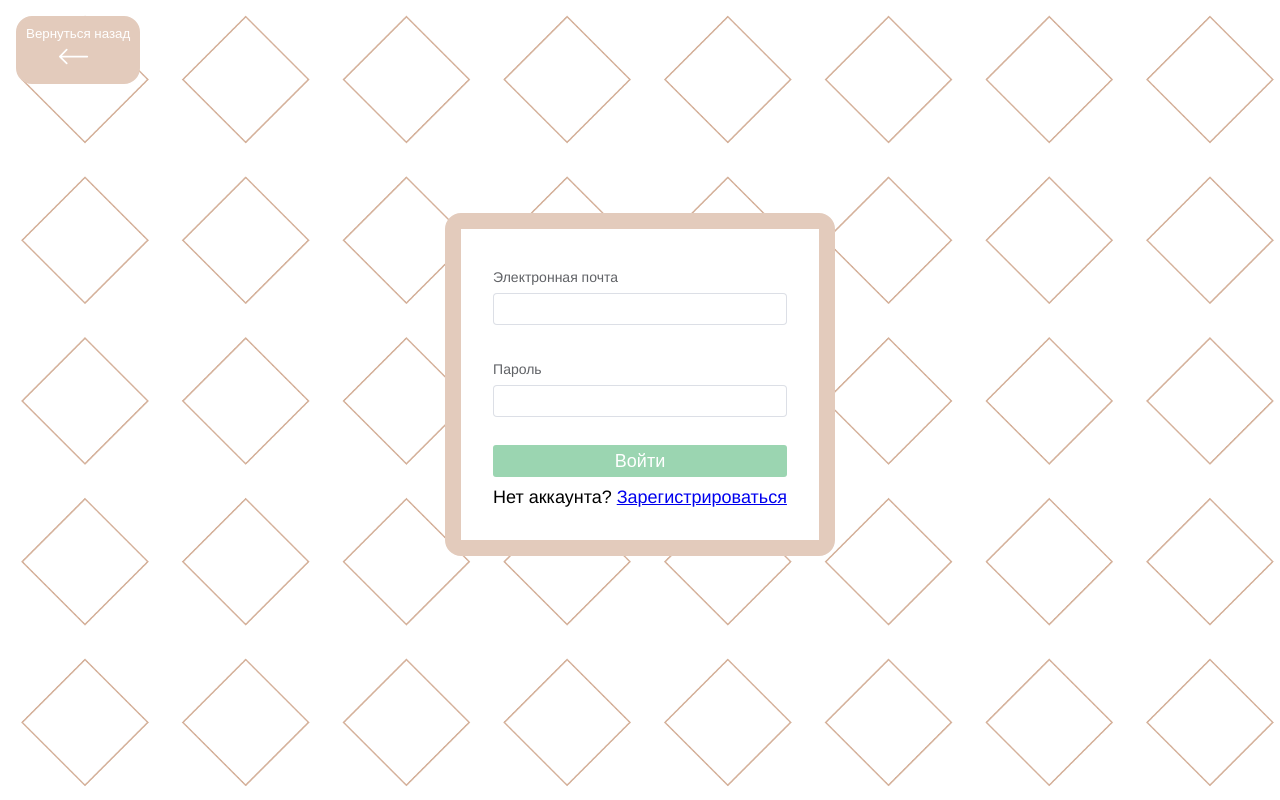
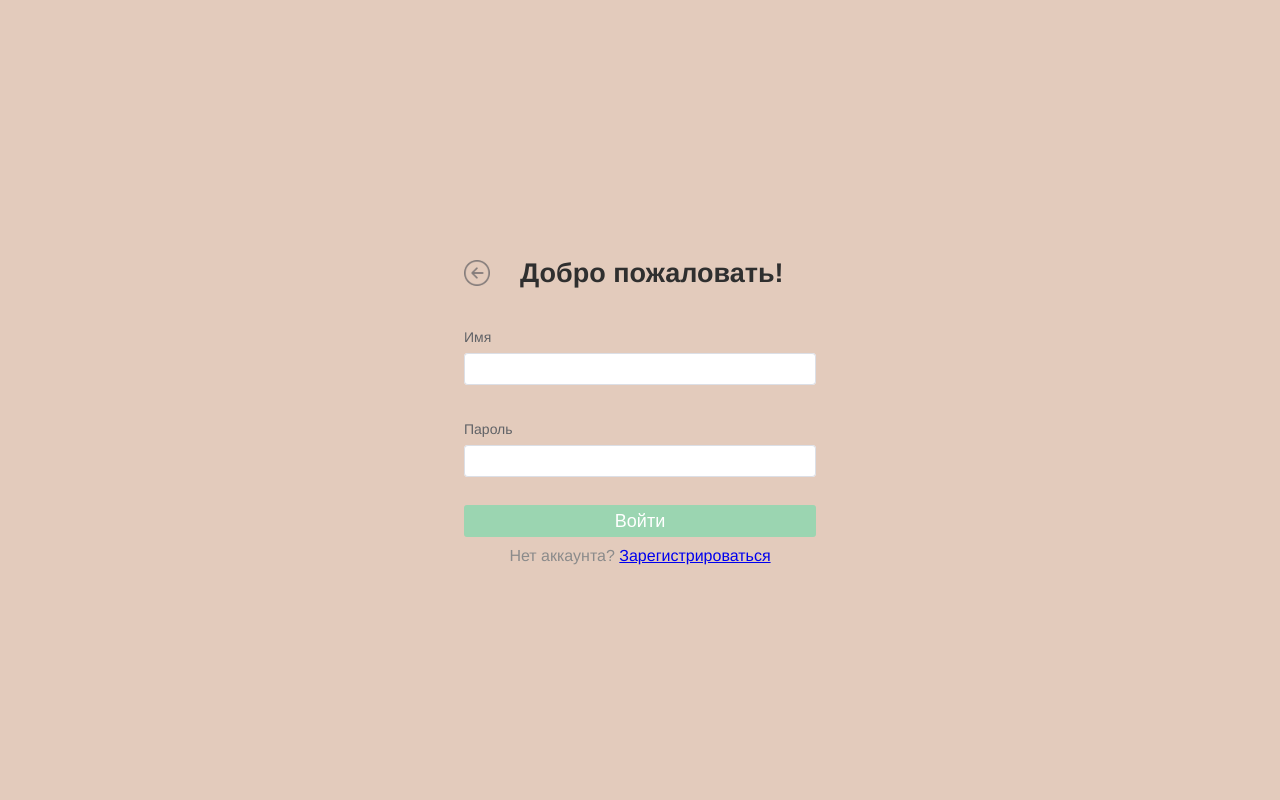
Before and after one commit to DayensCode/cook-book, a Vue app: page /authorization in a window 1280 px wide. Built offline with nearby package versions, Linux system fonts and the light colour scheme.

Commit message:
added new authorization (integration with backend)

```diff
--- a/src/App.vue
+++ b/src/App.vue
@@ -2,16 +2,15 @@
   <router-view />
 </template>
 
-<script lang="ts">
-import { defineComponent, inject } from 'vue'
+<script setup lang="ts">
+import { onMounted } from 'vue';
 
-export default defineComponent({
-  name: 'App',
-  setup() {
-    const globalState = inject("globalState");
-    return { globalState };
-  },
-})
+import { useAuthStore } from '@/store/auth';
+const authStore = useAuthStore();
+
+onMounted(() => {
+  authStore.loadUserFromStorage();
+});
 </script>
 
 <style>
--- a/src/assets/styles/main.scss
+++ b/src/assets/styles/main.scss
@@ -53,3 +53,9 @@
 .no-value {
   color: #2F2222;
 }
+
+.go-back {
+  width: 26px;
+  height: 26px;
+  cursor: pointer;
+}
--- a/src/components/CardList.vue
+++ b/src/components/CardList.vue
@@ -175,6 +175,7 @@
 import type { FormRules } from 'element-plus';
 import { storeToRefs } from 'pinia';
 import { useRecipeStore } from '@/store/index';
+import { useAuthStore } from '@/store/auth';
 
 import TheCard from "./TheCard.vue";
 import BaseModal from "./BaseModal.vue";
@@ -182,6 +183,8 @@
 
 const recipeStore = useRecipeStore();
 const { recipes, error, loading } = storeToRefs(recipeStore);
+const authStore = useAuthStore();
+const { token } = storeToRefs(authStore);
 
 const asideTitle = ref('');
 const isModalOpen = ref(false);
@@ -340,7 +343,7 @@
       method: 'POST',
       headers: {
         'Content-Type': 'application/json',
-        Authorization: `Bearer eyJhbGciOiJIUzI1NiIsInR5cCI6IkpXVCJ9.eyJsb2dpbiI6ImFkbWluIiwiZXhwIjoxNzQ0ODA5NjM2fQ.kERmPQo7Y1i6Y5XpjLrnNE8nfd1VnWqaYw-WZ8bRnNY`,
+        Authorization: `Bearer ${token.value}`,
       },
       body: JSON.stringify(payload),
     });
@@ -477,12 +480,6 @@
   gap: 80px;
 }
 
-.go-back {
-  width: 26px;
-  height: 26px;
-  cursor: pointer;
-}
-
 .modal-title {
   color: #2F2222;
 }
--- a/src/components/Logout.vue
+++ b/src/components/Logout.vue
@@ -1,26 +1,21 @@
 <template>
-  <div @click="logout" class="flex">
+  <div @click="handleLogout" class="flex">
     <SvgIcon class="logout" name="logout"/>
     <span>Выйти</span>
   </div>
 </template>
 
-<script>
-import { logout } from "@/helpers/authorization";
+<script setup lang="ts">
+import { useAuthStore } from '@/store/auth';
+import { useRouter } from 'vue-router';
 import SvgIcon from "./SvgIcon.vue";
 
-export default {
-  components: { SvgIcon },
-  inject: ["globalState"],
-  methods: {
-    logout() {
-      logout();
-      this.globalState.isAuthorized = false;
-      this.globalState.isAdmin = false;
-      this.globalState.user = null;
-      alert("Вы вышли из аккаунта");
-    },
-  },
+const authStore = useAuthStore();
+const router = useRouter();
+
+const handleLogout = () => {
+  authStore.logout();
+  router.push('/');
 };
 </script>
 
--- a/src/components/TheHeader.vue
+++ b/src/components/TheHeader.vue
@@ -21,10 +21,10 @@
       </el-input>
 
       <div>
-        <el-dropdown v-if="globalState.isAuthorized" trigger="hover">
+        <el-dropdown v-if="isAuthorized" trigger="hover">
           <router-link to="/account" class="user-info flex">
             <SvgIcon class="account" name="account" />
-            <span>{{ globalState.user.username }}</span>
+            <span>{{ username }}</span>
           </router-link>
           <template #dropdown>
             <el-dropdown-menu>
@@ -47,7 +47,7 @@
           </template>
         </el-dropdown>
 
-        <router-link v-if="!globalState.isAuthorized" to="/authorization" class="flex">
+        <router-link v-if="!isAuthorized" to="/authorization" class="flex">
           <SvgIcon class="login" name="login" />
           <p>Войти</p>
         </router-link>
@@ -60,17 +60,18 @@
 </template>
 
 <script setup lang="ts">
-import { inject } from "vue";
 import { storeToRefs } from "pinia";
 import { useRecipeStore } from "@/store/index";
+import { useAuthStore } from "@/store/auth";
 
 import Logout from "./Logout.vue";
 import SvgIcon from "./SvgIcon.vue";
 
-const globalState = inject("globalState") as any;
-
 const recipeStore = useRecipeStore();
 const { query } = storeToRefs(recipeStore);
+
+const authStore = useAuthStore();
+const { isAuthorized, username } = storeToRefs(authStore);
 
 function searchRecipes() {
   recipeStore.fetchRecipes();
--- a/src/components/modals/RecipeCardModal.vue
+++ /dev/null
@@ -1,66 +0,0 @@
-<template>
-    <div v-if="recipe" class="modal-overlay" @click.self="closeModal">
-      <div class="modal-content">
-        <h2>{{ recipe.title }}</h2>
-        <p><strong>Ингредиенты:</strong> {{ recipe.ingredients.replace(/\|/g, ", ") }}</p>
-        <p><strong>Порции:</strong> {{ recipe.servings }}</p>
-        <p><strong>Инструкция:</strong> {{ recipe.instructions }}</p>
-
-        <button class="btn-light-green" @click="closeModal">Закрыть</button>
-      </div>
-    </div>
-  </template>
-
-  <script>
-  export default {
-    name: "RecipeCardModal",
-    props: {
-      recipe: Object
-    },
-    methods: {
-      closeModal() {
-        this.$emit("close");
-      }
-    }
-  };
-  </script>
-
-  <style scoped>
-  .modal-overlay {
-    position: fixed;
-    top: 0;
-    left: 0;
-    width: 100%;
-    height: 100%;
-    background: rgba(0, 0, 0, 0.5);
-    display: flex;
-    align-items: center;
-    justify-content: center;
-    z-index: 1000;
-  }
-
-  .modal-content {
-    background: #e3cbbc;
-    padding: 20px;
-    border-radius: 10px;
-    border: 1rem white solid;
-    width: 50%;
-    max-width: 500px;
-    text-align: left;
-  }
-
-  button {
-    margin-top: 10px;
-    padding: 10px 20px;
-    background-color: #9bd5b1;
-    color: white;
-    border: none;
-    border-radius: 5px;
-    cursor: pointer;
-    transition: background-color 0.3s ease;
-  }
-
-  button:hover {
-    background-color: #5bb07b;
-  }
-  </style>
--- /dev/null
+++ b/src/store/auth.ts
@@ -0,0 +1,42 @@
+import { defineStore } from 'pinia';
+
+interface AuthState {
+  token: string | null;
+  isAuthorized: boolean;
+  username: string | null;
+}
+
+export const useAuthStore = defineStore('auth', {
+  state: (): AuthState => ({
+    token: null,
+    isAuthorized: false,
+    username: null,
+  }),
+  actions: {
+    setToken(token: string) {
+      this.token = token;
+      this.isAuthorized = true;
+      localStorage.setItem('access_token', token);
+    },
+    setUsername(username: string) {
+      this.username = username;
+      localStorage.setItem('username', username);
+    },
+    loadUserFromStorage() {
+      const token = localStorage.getItem('access_token');
+      const username = localStorage.getItem('username');
+      if (token && username) {
+        this.token = token;
+        this.username = username;
+        this.isAuthorized = true;
+      }
+    },
+    logout() {
+      this.token = null;
+      this.username = null;
+      this.isAuthorized = false;
+      localStorage.removeItem('access_token');
+      localStorage.removeItem('username');
+    },
+  },
+});
--- a/src/views/Authorization.vue
+++ b/src/views/Authorization.vue
@@ -1,138 +1,108 @@
 <template>
-	<div class="layout">
-		<button class="back-btn" @click="goBack">
-			<p>Вернуться назад</p>
-			<SvgIcon class="arrow-back" name="arrow-back" />
-		</button>
+	<div class="layout flex">
 		<el-form ref="formRef" hide-required-asterisk :model="formData" class="form-layout" :rules="rules">
-			<el-form-item label="Электронная почта" prop="email">
-				<CustomInput v-model="formData.email" required />
+      <div class="flex auth-top">
+        <SvgIcon class="go-back" name="go-back" @click="goBack" />
+        <h2>Добро пожаловать!</h2>
+      </div>
+			<el-form-item label="Имя" prop="name">
+				<CustomInput v-model="formData.name" />
 			</el-form-item>
-
 			<el-form-item label="Пароль" prop="password">
-				<CustomInput v-model="formData.password" type="password" required />
+				<CustomInput v-model="formData.password" type="password" />
 			</el-form-item>
 
 			<el-button class="btn-light-green" type="primary" @click="login">Войти</el-button>
-			<div class="sign-up-link">
-				Нет аккаунта?
-				<router-link to="/sign-up">Зарегистрироваться</router-link>
-			</div>
+			<p class="bottom-info">Нет аккаунта? <router-link to="/sign-up">Зарегистрироваться</router-link></p>
 		</el-form>
 	</div>
 </template>
 
-<script>
+<script setup lang="ts">
+import { reactive, ref } from 'vue';
+import type { FormInstance, FormRules } from 'element-plus';
+import { useAuthStore } from '@/store/auth';
+import { useRouter } from 'vue-router';
+
 import CustomInput from '@/components/CustomInput.vue';
 import SvgIcon from '@/components/SvgIcon.vue';
-import { getCurrentUser, loginUser } from '@/helpers/authorization';
 
-export default {
-	components: {
-		CustomInput,
-		SvgIcon,
-	},
+const authStore = useAuthStore();
+const router = useRouter();
 
-	data() {
-		return {
-			formRef: null,
-			formData: {
-				email: '',
-				password: ''
-			},
-			rules: {
-				email: [
-					{ required: true, message: 'Введите email', trigger: 'change' },
-					{ type: 'email', message: 'Некорректный email', trigger: 'change' }
-				],
-				password: [
-					{ required: true, validator: this.validatePass, trigger: 'change' },
-				],
-			},
+const formRef = ref<FormInstance | null>(null);
+const formData = reactive({
+	name: '',
+	password: '',
+});
+
+const validateName = (rule: any, value: string, callback: (error?: Error) => void) => {
+	if (value === '') {
+		callback(new Error('Введите имя'));
+	} else if (value.length < 5) {
+		callback(new Error('Имя должно быть не менее 5 символов'));
+	} else {
+		callback();
+	}
 };
-	},
 
-	inject: ["globalState"],
-	methods: {
-		login() {
-			this.$refs.formRef.validate((valid) => {
-				if (valid) {
-					if (loginUser(this.formData.email, this.formData.password)) {
-						const user = getCurrentUser();
-						this.globalState.isAuthorized = true;
-						this.globalState.isAdmin = user?.isAdmin || false;
-						this.globalState.user = user
-						alert("Вы успешно вошли!");
-						this.$router.push("/");
-					} else {
-						alert("Неверные логин или пароль");
-					}
-				}
-				else {
-					alert("Ошибка валидации");
-				}
-			})
-		},
-		validatePass(rule, value, callback) {
+const validatePass = (rule: any, value: string, callback: (error?: Error) => void) => {
 	if (value === '') {
 		callback(new Error('Введите пароль'));
-			}
-			else if (value.length < 8) {
+	} else if (value.length < 8) {
 		callback(new Error('Пароль должен содержать минимум 8 символов'));
 	} else {
 		callback();
 	}
+};
+
+const rules: FormRules = {
+	name: [{ required: true, validator: validateName, trigger: 'change' }],
+	password: [{ required: true, validator: validatePass, trigger: 'change' }],
+};
+
+const login = async () => {
+  if (!formRef.value) return;
+
+  formRef.value.validate(async (valid) => {
+    if (valid) {
+      try {
+        const formBody = new URLSearchParams();
+        formBody.append('username', formData.name);
+        formBody.append('password', formData.password);
+
+        const response = await fetch('http://localhost:8080/api/v1/auth/token', {
+          method: 'POST',
+          headers: {
+            'Content-Type': 'application/x-www-form-urlencoded',
           },
-		goBack() {
+          body: formBody,
+        });
+
+        if (!response.ok) {
+          const error = await response.json();
+          alert(error.detail || 'Ошибка входа');
+          return;
+        }
+
+        const data = await response.json();
+        const accessToken = data.access_token;
+
+        authStore.setToken(accessToken);
+        authStore.setUsername(formData.name);
+
+        router.push('/');
+      } catch (err) {
+        console.error(err);
+        alert('Ошибка соединения с сервером');
+      }
+    } else {
+      alert('Ошибка валидации');
+    }
+  });
+};
+
+const goBack = () => {
 	window.history.back();
-		},
-		submitForm() {
-			this.$refs.formRef.validate((valid) => {
-				if (valid) alert('Форма валидна');
-				else alert('Ошибка валидации');
-			});
-		},
-	}
 };
 </script>
-
-<style lang="scss" scoped>
-.layout {
-	min-height: 48rem;
-	height: 100%;
-	display: flex;
-	flex-direction: column;
-	align-items: center;
-	justify-content: center;
-}
-
-.form-layout {
-	max-width: 300px;
-	border: 1rem solid #e3cbbc;
-	display: flex;
-	flex-direction: column;
-	gap: 10px;
-	color: black;
-	background-color: white;
-	border-radius: 1rem;
-	padding: 2rem;
-}
-
-.arrow-back {
-	width: 50px;
-	height: 30px;
-	color: white;
-}
-
-.back-btn {
-	cursor: pointer;
-	color: white;
-	border: 3px #e3cbbc solid;
-	background-color: #e3cbbc;
-	border-radius: 1rem;
-	padding: 7px;
-	position: absolute;
-	left: 1rem;
-	top: 1rem;
-}
-</style>
--- a/src/views/SignUp.vue
+++ b/src/views/SignUp.vue
@@ -1,159 +1,144 @@
 <template>
-	<div class="layout">
-		<button class="back-btn" @click="goBack">
-			<p>Вернуться назад</p>
-			<SvgIcon class="arrow-back" name="arrow-back" />
-		</button>
-		<el-form ref="formRef" require-asterisk-position="right" :rules="rules" :model="formData" class="form-layout">
-			<el-form-item label="Имя" prop="first_name">
-				<CustomInput v-model="formData.first_name" />
-			</el-form-item>
-			<el-form-item label="Фамилия" prop="last_name">
-				<CustomInput v-model="formData.last_name" />
-			</el-form-item>
-			<el-form-item label="Отчество" prop="third_name">
-				<CustomInput v-model="formData.third_name" />
-			</el-form-item>
-			<el-form-item label="Электронная почта" prop="email">
-				<CustomInput v-model="formData.email" />
+	<div class="layout flex">
+		<el-form ref="formRef" hide-required-asterisk :rules="rules" :model="formData" class="form-layout">
+      <div class="flex auth-top">
+        <SvgIcon class="go-back" name="go-back" @click="goBack" />
+        <h2>Добро пожаловать!</h2>
+      </div>
+			<el-form-item label="Имя" prop="name">
+				<CustomInput v-model="formData.name" />
 			</el-form-item>
 			<el-form-item label="Пароль" prop="password">
 				<CustomInput v-model="formData.password" type="password" />
 			</el-form-item>
-			<el-form-item label="Пароль повторно" prop="passwordCheck">
+			<el-form-item label="Повторный ввод пароля" prop="passwordCheck">
 				<CustomInput v-model="formData.passwordCheck" type="password" />
 			</el-form-item>
 
 			<el-button class="btn-light-green" type="primary" @click="submitForm">Зарегистрироваться</el-button>
+      <p class="bottom-info">Уже зарегестрированы? <router-link to="/authorization">Войти</router-link></p>
 		</el-form>
 	</div>
 </template>
 
-<script>
+<script setup lang="ts">
+import { ref, reactive } from 'vue';
+import type { FormInstance, FormRules } from 'element-plus';
+import { useRouter } from 'vue-router';
+
 import CustomInput from '@/components/CustomInput.vue';
 import SvgIcon from '@/components/SvgIcon.vue';
-import { getCurrentUser, loginUser, registerUser } from '@/helpers/authorization';
 
-export default {
-	components: {
-		CustomInput,
-		SvgIcon,
-	},
-	data() {
-		return {
-			formRef: null,
-			formData: {
-				email: '',
-				first_name: '',
-				last_name: '',
-				third_name: '',
+const router = useRouter();
+
+const formRef = ref<FormInstance | null>(null);
+const formData = reactive({
+	name: '',
 	password: '',
 	passwordCheck: '',
-			},
+});
 
-			rules: {
-				email: [
-					{ required: true, message: 'Введите email', trigger: 'change' },
-					{ type: 'email', message: 'Некорректный email', trigger: 'change' }
-				],
-				password: [
-					{ required: true, validator: this.validatePass, trigger: 'change' },
-				],
-				passwordCheck: [
-					{ required: true, validator: this.validatePassCheck, trigger: 'change' },
-				],
-			},
+const validateName = (rule: any, value: string, callback: (error?: Error) => void) => {
+	if (value === '') {
+		callback(new Error('Введите имя'));
+	} else if (value.length < 5) {
+		callback(new Error('Имя должно быть не менее 5 символов'));
+	} else {
+		callback();
+	}
 };
-	},
 
-	inject: ["globalState"],
-	methods: {
-		validatePass(rule, value, callback) {
+const validatePass = (rule: any, value: string, callback: (error?: Error) => void) => {
 	if (value === '') {
-				callback(new Error('Введите пароль повторно'))
+		callback(new Error('Введите пароль'));
+	} else if (value.length < 8) {
+		callback(new Error('Пароль должен содержать минимум 8 символов'));
+	} else {
+		callback();
 	}
-			else if (/[\u0400-\u04FF]/.test(value)) callback(new Error('Пароль не может содержать кириллические символы'));
-			else if (!/[a-z]/.test(value)) callback(new Error('Пароль должен содержать латинские буквы в нижнем регистре'));
-			else if (!/[A-Z]/.test(value)) callback(new Error('Пароль должен содержать латинские буквы в верхнем регистре'));
-			else if (!/[0-9]/.test(value)) callback(new Error('Пароль должен содержать минимум одну цифру'));
-			else if (value.length < 8) callback(new Error('Пароль должен быть не менее 8 символов'));
-			else callback();
-		},
-		validatePassCheck(rule, value, callback) {
+};
+
+const validatePassCheck = (rule: any, value: string, callback: (error?: Error) => void) => {
 	if (value === '') {
 		callback(new Error('Введите пароль повторно'));
-			} else if (value !== this.formData.password) {
+	}  else if (value !== formData.password) {
 		callback(new Error('Пароли не совпадают'));
 	} else {
 		callback();
 	}
+};
+
+const rules: FormRules = {
+	name: [{ required: true, validator: validateName, trigger: 'change' }],
+	password: [{ required: true, validator: validatePass, trigger: 'change' }],
+	passwordCheck: [{ required: true, validator: validatePassCheck, trigger: 'change' }],
+};
+
+const submitForm = async () => {
+  if (!formRef.value) return;
+
+  formRef.value.validate(async (valid) => {
+    if (valid) {
+      try {
+        const response = await fetch('http://localhost:8080/api/v1/auth/register', {
+          method: 'POST',
+          headers: {
+            'Content-Type': 'application/json',
           },
-		goBack() {
-			window.history.back();
-		},
-		submitForm() {
-			this.$refs.formRef.validate((valid) => {
-				if (valid) {
-					if (registerUser(this.formData.email, this.formData.email, this.formData.password, this.formData.first_name, this.formData.last_name, this.formData.third_name)) {
-						if (loginUser(this.formData.email, this.formData.email, this.formData.password, this.formData.first_name, this.formData.last_name, this.formData.third_name)) {
-							const user = getCurrentUser();
-							this.globalState.isAuthorized = true;
-							this.globalState.isAdmin = user?.isAdmin || false;
+          body: JSON.stringify({
+            login: formData.name,
+            password: formData.password,
+          }),
+        });
+
+        if (!response.ok) {
+          const error = await response.json();
+          alert(error.detail || 'Ошибка регистрации');
+          return;
         }
-						alert("Вы успешно зарегистрированы!");
-						this.$router.push("/authorization");
 
-					} else {
-						alert("Пользователь уже существует!");
+        router.push('/authorization');
+      } catch (err) {
+        console.error(err);
+        alert('Пользователь уже существует!');
       }
     } else {
-					alert("Ошибка валидации");
+      alert('Ошибка валидации');
     }
   });
+};
 
-		},
-	}
+const goBack = () => {
+	window.history.back();
 };
 </script>
 
-<style lang="scss" scoped>
+<style lang="scss">
 .layout {
 	min-height: 48rem;
-	height: 100%;
-	display: flex;
+	height: 100vh;
 	flex-direction: column;
-	align-items: center;
-	justify-content: center;
+  background-color: #E3CBBC;
 }
 
 .form-layout {
-	width: 300px;
+	width: 352px;
 	display: flex;
 	flex-direction: column;
 	gap: 10px;
-	color: black;
-	background-color: white;
+	color: #2F2F2F;
+	padding: 2rem;
 
-	border: 1rem solid #e3cbbc;
-	border-radius: 1rem;
-	padding: 2rem;
+  .auth-top {
+    justify-content: flex-start;
+    gap: 30px;
+    color: #2F2F2F;
   }
 
-.arrow-back {
-	width: 50px;
-	height: 30px;
-	color: white;
+  .bottom-info {
+    text-align: center;
+    color: #8B8B8B;
+    font-size: 16px;
   }
-
-.back-btn {
-	cursor: pointer;
-	color: white;
-	border: 3px #e3cbbc solid;
-	background-color: #e3cbbc;
-	border-radius: 1rem;
-	padding: 10px;
-	position: absolute;
-	left: 1rem;
-	top: 1rem;
 }
 </style>
```
Also changed, not shown: src/helpers/authorization.ts (deleted, +0 -74 lines), src/main.ts (+0 -17 lines), src/views/MainPage.vue (+3 -13 lines), public/icon/arrow-back.svg (deleted). Lines whose indentation alone changed are shown as unchanged.
